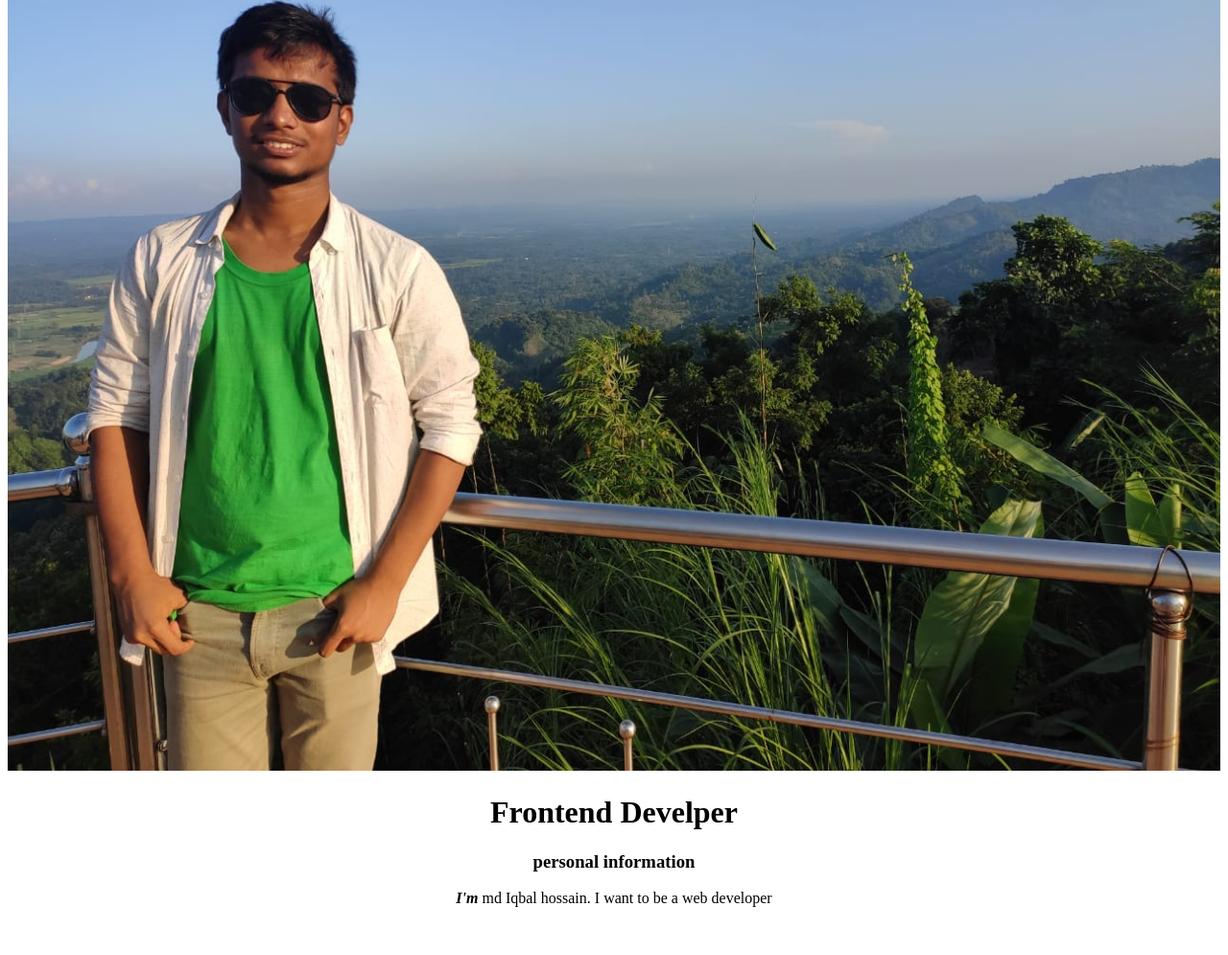
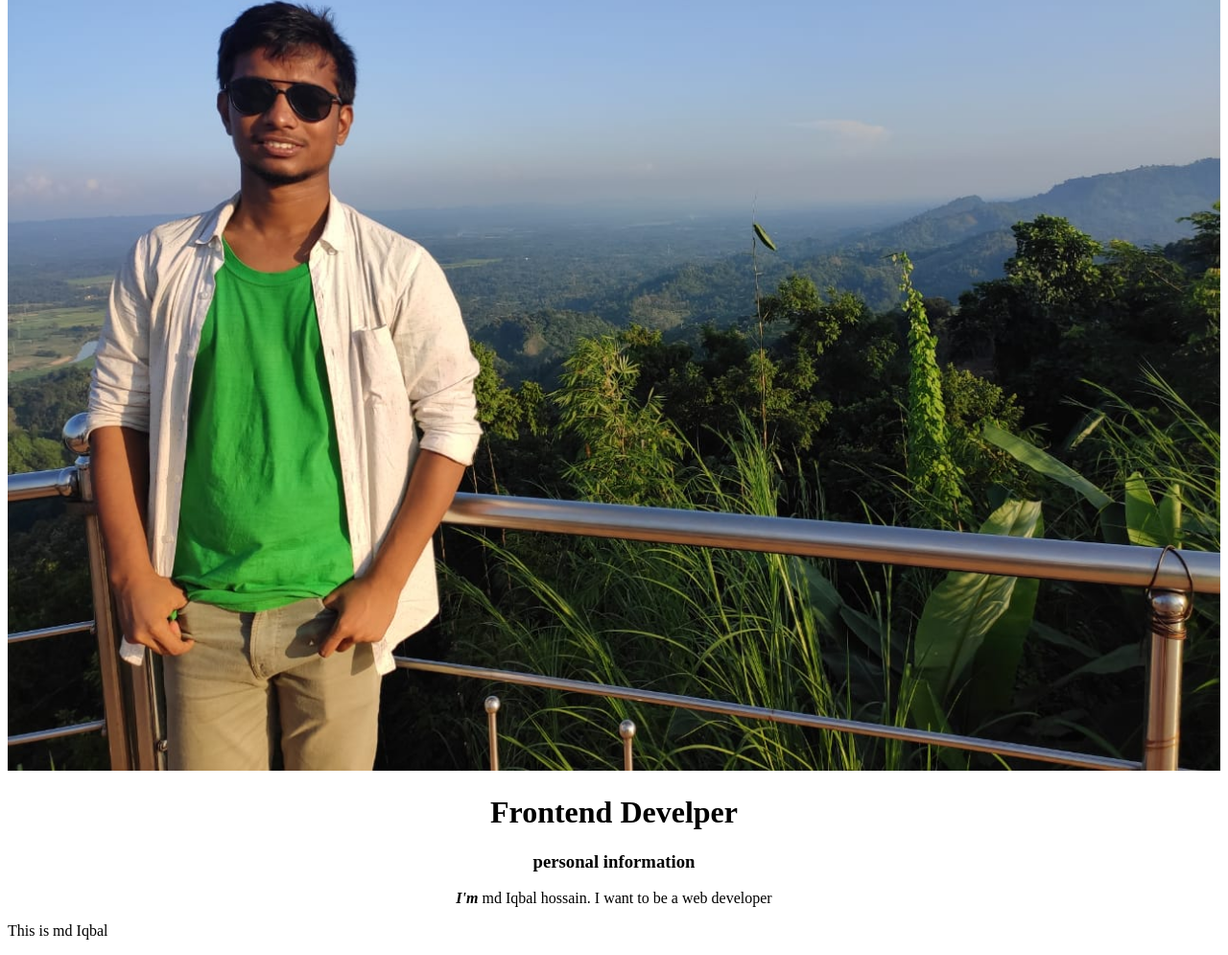
Before and after one commit to iqbal-dev/practice-1, a plain HTML site: page index.html in a window 1280 px wide. Shown: the part 225-1220 px from the top of the page at 96% size. Before the commit the page ends 1186 px from the top, so only its background shows below. Drawn offline with Linux system fonts and the light colour scheme.

Commit message:
some changes

```diff
--- a/index.html
+++ b/index.html
@@ -11,6 +11,7 @@
 	<h1 style="text-align: center;">Frontend Develper</h1>
 	<h3 style="text-align: center;">personal information</h3>
 	<p style="text-align: center;"><em><b>I'm </b></em>md Iqbal hossain. I want to be a web developer</p>
+	<p>This is md Iqbal</p>
 
 </body>
 </html>
```
